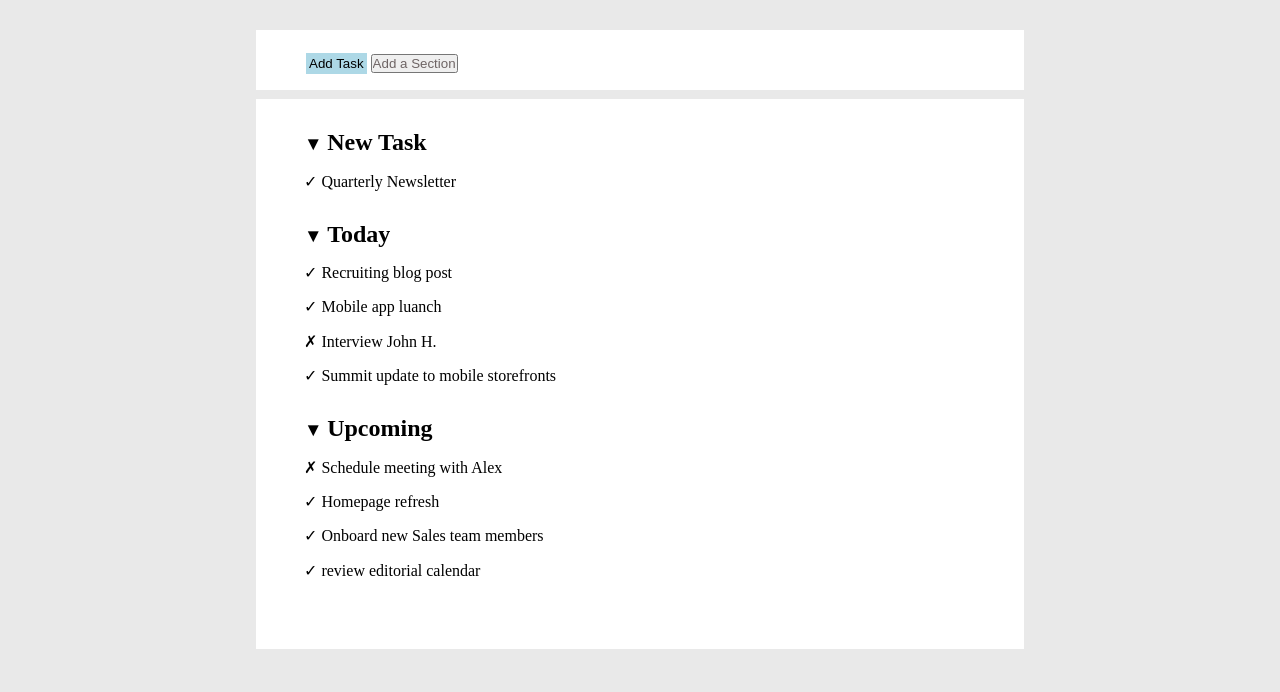
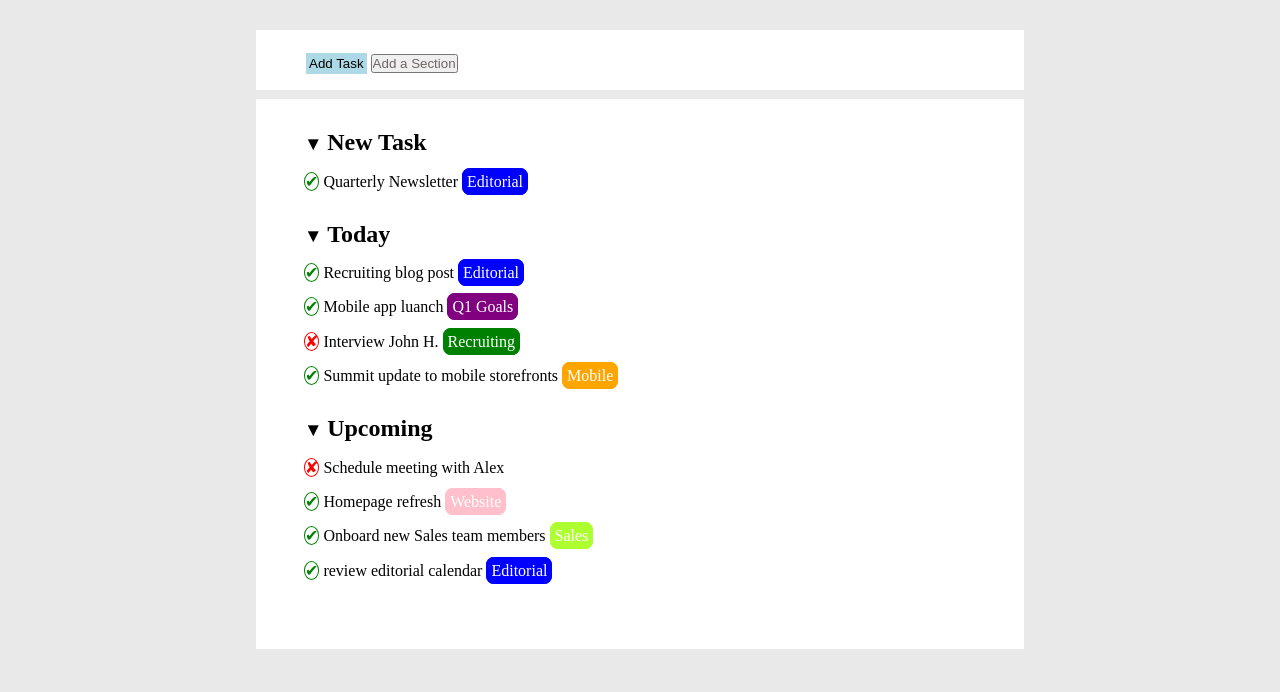
Before and after one commit to Michelazani/html-css-toboolist, a plain HTML site: page index.html in a window 1280 px wide. Shown: the part 108-800 px from the top of the page. Drawn offline with Linux system fonts and the light colour scheme.

Commit message:
fine repository

```diff
--- a/index.html
+++ b/index.html
@@ -21,19 +21,19 @@
 
             <section class="second-block">
                 <h1 class="right-text"> &#9660; <span class="font-text">New Task</span></h1>
-                <p class="text" > &check; Quarterly Newsletter</p>
+                <p class="text" > <span class="green-check">&#10004;</span> Quarterly Newsletter <span class="end-box-editorial">Editorial</span></p>
 
                 <h1 class="right-text"> &#9660; <span class="font-text">Today</span></h1>
-                <p class="text" > &check; Recruiting blog post</p>
-                <p class="text" > &check; Mobile app luanch</p>
-                <p class="text" > &cross; Interview John H. </p>
-                <p class="text" > &check; Summit update to mobile storefronts</p>
+                <p class="text" > <span class="green-check">&#10004;</span> Recruiting blog post <span class="end-box-editorial">Editorial</span></p>
+                <p class="text" > <span class="green-check">&#10004;</span> Mobile app luanch <span class="end-box-goals">Q1 Goals</span></p>
+                <p class="text" > <span class="red-cross">&#10008;</span> Interview John H. <span class="end-box-recruiting">Recruiting</span></p>
+                <p class="text" > <span class="green-check">&#10004;</span> Summit update to mobile storefronts <span class="end-box-mobile">Mobile</span></p>
 
                 <h1 class="right-text"> &#9660; <span class="font-text">Upcoming</span></h1>
-                <p class="text" > &cross; Schedule meeting with Alex </p>
-                <p class="text" > &check; Homepage refresh</p>
-                <p class="text" > &check; Onboard new Sales team members</p>
-                <p class="text" > &check; review editorial calendar</p>
+                <p class="text" > <span class="red-cross">&#10008;</span> Schedule meeting with Alex </p>
+                <p class="text" > <span class="green-check">&#10004;</span> Homepage refresh <span class="end-box-website">Website</span></p>
+                <p class="text" > <span class="green-check">&#10004;</span> Onboard new Sales team members <span class="end-box-sales">Sales</span></p>
+                <p class="text" > <span class="green-check">&#10004;</span> review editorial calendar <span class="end-box-editorial">Editorial</span> </p>
 
         </section>
     </main>
--- a/style/style.css
+++ b/style/style.css
@@ -26,7 +26,7 @@ main{
 .title{
     font-size: 40px;
     font-weight: bold;
-    vertical-align: text-bottom;
+    vertical-align: 0.8em;
 }
 
 .main-section{
@@ -67,3 +67,61 @@ main{
 .font-text{
     font-size: x-large;
 }
+
+.end-box-editorial{
+    background-color: blue;
+    border-radius: 8px;
+    border: 5px solid blue;
+    color: white;
+}
+
+.end-box-goals{
+    background-color: purple;
+    border-radius: 8px;
+    border: 5px solid purple;
+    color: white;
+}
+
+.end-box-recruiting{
+    background-color: green;
+    border-radius: 8px;
+    border: 5px solid green;
+    color: white;
+}
+
+.end-box-mobile{
+    background-color: orange;
+    border-radius: 8px;
+    border: 5px solid orange;
+    color: white;
+}
+
+.end-box-website{
+    background-color: pink;
+    border-radius: 8px;
+    border: 5px solid pink;
+    color: white;
+}
+
+.end-box-sales{
+    background-color: greenyellow;
+    border-radius: 8px;
+    border: 5px solid greenyellow;
+    color: white;
+}
+
+.green-check{
+    color: green;
+    border-radius: 50%;
+    height: 5rem;
+    width: 5rem;
+    border: 1px solid green;
+}
+
+.red-cross{
+    color: red;
+    border-radius: 50%;
+    height: 5rem;
+    width: 5rem;
+    border: 1px solid red;
+}
```
